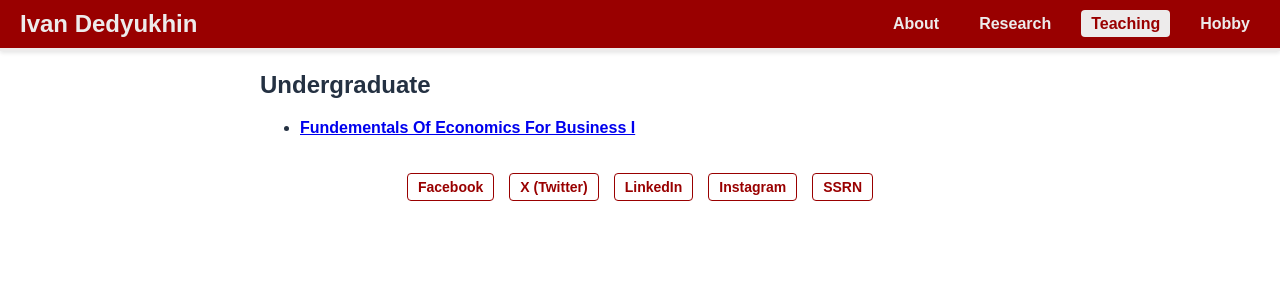
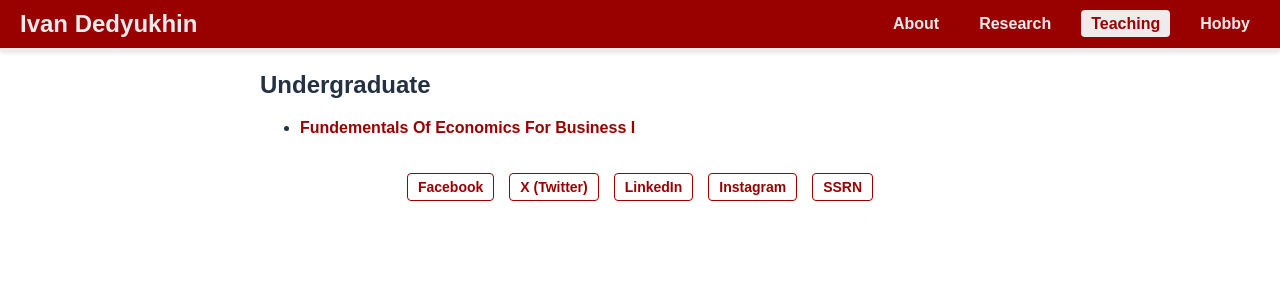
Before and after one commit to Dedyukhin/dedyukhin.github.io, a Jekyll site: the page built from Teaching.md, in a window 1280 px wide. Shown: the top 300 px of the page. Built offline with Jekyll 4.4.1, drawn with Linux system fonts in a browser that asks for light colours.

Commit message:
Update default.html

```diff
--- a/_layouts/default.html
+++ b/_layouts/default.html
@@ -134,6 +134,16 @@
             color: #EDEBEB; /* Invert colors on hover */
         }
 
+        a {
+            color: #990000; /* Change to your desired color */
+            text-decoration: none; /* Optional: Removes the underline from links */
+        }
+
+        a:hover {
+            color: #e57373; /* Optional: Change color on hover */
+            text-decoration: underline; /* Optional: Adds underline on hover */
+        }
+
     </style>
 </head>
 <body>
```
